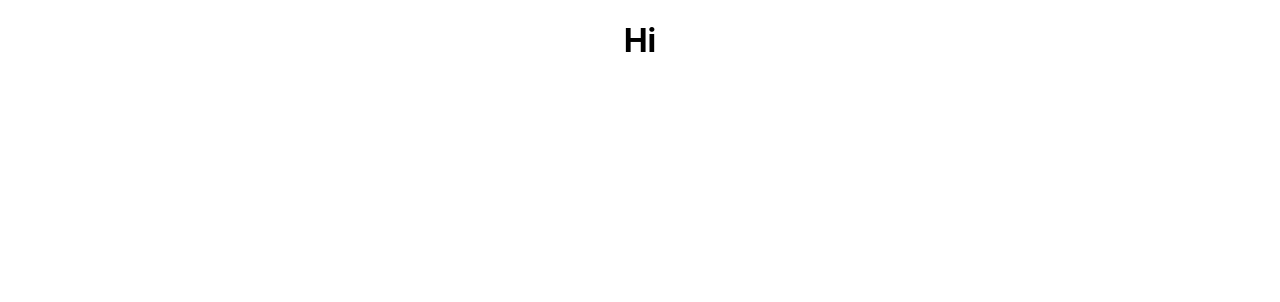
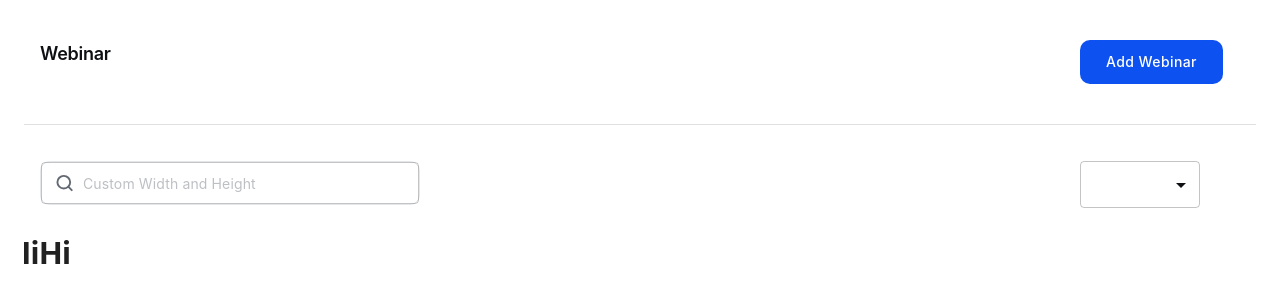
Before and after one commit to anujvdev2020/task01, a React (Create React App) app: page / in a window 1280 px wide. Shown: the top 302 px of the page. Built offline with nearby package versions, Linux system fonts and the light colour scheme.

Commit message:
changes for custom components

```diff
--- a/package.json
+++ b/package.json
@@ -3,6 +3,9 @@
   "version": "0.1.0",
   "private": true,
   "dependencies": {
+    "@emotion/react": "^11.12.0",
+    "@emotion/styled": "^11.12.0",
+    "@mui/material": "^5.16.4",
     "@testing-library/jest-dom": "^5.17.0",
     "@testing-library/react": "^13.4.0",
     "@testing-library/user-event": "^13.5.0",
--- a/src/App.js
+++ b/src/App.js
@@ -1,11 +1,78 @@
-import logo from './logo.svg';
-import './App.css';
+// Css imports
+import { Container, Grid, Box, Typography } from "@mui/material/";
+import { ThemeProvider } from "@mui/material/styles";
+import CssBaseline from "@mui/material/CssBaseline";
+import theme from "./components/theme";
+import Divider from "@mui/material/Divider";
+import InputAdornment from "@mui/material/InputAdornment";
+//components imports
+import Header from "./components/Header";
+import CustomSearchBar from "./components/CustomSearchBar";
+import searchIcon from "./assets/search.svg";
+import CustomScrollbarContainer from "./components/CustomScrollContainer";
+import CustomSelect from "./components/CustomSelect";
+import MenuItem from "@mui/material/MenuItem";
+import FormControl from "@mui/material/FormControl";
+
+
 
 function App() {
   return (
-    <div className="App">
-     <h1>Hi </h1>
-    </div>
+    <ThemeProvider theme={theme}>
+      <CssBaseline />
+      <Box sx={{ padding: 3 }}>
+        <Header />
+        <Box sx={{ marginTop: 3 }}>
+          <Divider component="div" />
+          <CustomScrollbarContainer>
+            <Grid container spacing={2}>
+              <Grid item xs={10}>
+                <Box sx={{ padding: 2 }}>
+                  <CustomSearchBar
+                    InputProps={{
+                      startAdornment: (
+                        <InputAdornment position="start">
+                          <img
+                            src={searchIcon}
+                            height={"20px"}
+                            width={"20px"}
+                          />
+                        </InputAdornment>
+                      ),
+                    }}
+                    placeholder="Custom Width and Height"
+                    variant="outlined"
+                  />
+                </Box>
+              </Grid>
+              <Grid item xs={2}>
+                <Box sx={{ padding: 2 }}>
+                  <FormControl sx={{ minWidth: 120 }}>
+
+                    <CustomSelect
+                      labelId="custom-select-label"
+                      id="custom-select"
+                      defaultValue=""
+                     displayEmpty
+
+                    >
+                      <MenuItem value={10}>Ten</MenuItem>
+                      <MenuItem value={20}>Twenty</MenuItem>
+                      <MenuItem value={30}>Thirty</MenuItem>
+                    </CustomSelect>
+                  </FormControl>
+                </Box>
+              </Grid>
+            </Grid>
+
+            <Grid container spacing={2}>
+              <h1>Hi</h1>
+              <h1>Hi</h1>
+            </Grid>
+          </CustomScrollbarContainer>
+        </Box>
+      </Box>
+    </ThemeProvider>
   );
 }
 
--- /dev/null
+++ b/src/components/CustomBlueBtn.js
@@ -0,0 +1,20 @@
+import { styled } from "@mui/material/styles";
+import {Button } from "@mui/material/";
+
+const CustomBlueBtn = styled(Button)(({ theme }) => ({
+  background: "#0E51F1",
+
+  width:"143px",
+  height:"44px",
+  borderRadius:"10px",
+  color: "#FFFFFF",
+  textTransform:"none",
+  fontFamily: "Inter, Arial, sans-serif",
+  '&:hover': {
+    backgroundColor: "#0E51F1",
+    boxShadow: " 0px 8px 20px -8px #0E51F1",
+  },
+
+}));
+
+export default CustomBlueBtn;
--- /dev/null
+++ b/src/components/CustomScrollContainer.js
@@ -0,0 +1,31 @@
+import React from "react";
+import { styled } from "@mui/system";
+
+const CustomScrollbarContainer = styled("div")(({ theme }) => ({
+  marginTop: "20px",
+  width: "100%",
+  height: "300px",
+  overflowY: "scroll",
+  scrollbarWidth: "thin", // For Firefox
+  "scrollbar-color": "#D5DBE4", // For Firefox
+  "&::-webkit-scrollbar": {
+    width: "10px",
+  },
+  "&::-webkit-scrollbar-track": {
+    background: "#FFFF",
+  },
+  "&::-webkit-scrollbar-thumb": {
+    background: "#D5DBE4",
+    borderRadius: "4px",
+    border: `2px solid ${theme.palette.background.paper}`,
+  },
+  "&::-webkit-scrollbar-thumb:hover": {
+    backgroundColor: "#FFFF",
+  },
+}));
+
+const App = ({ children }) => {
+  return <CustomScrollbarContainer>{children}</CustomScrollbarContainer>;
+};
+
+export default App;
--- /dev/null
+++ b/src/components/CustomSearchBar.js
@@ -0,0 +1,24 @@
+import TextField from "@mui/material/TextField";
+import { styled } from "@mui/material/styles";
+
+const CustomSearcBar = styled(TextField)(({ theme }) => ({
+  border: "1px solid #E3E7EC",
+  borderRadius: "10px",
+  width: "380px",
+  height: "44px",
+  opacity: "0px",
+  fontFamily: "Inter, Arial, sans-serif",
+
+  borderRadius:"10px",
+  "& .MuiInputBase-root": {
+    height: "100%", // Ensure the input field itself takes the full height
+    fontFamily: "Inter, Arial, sans-serif",
+    fontSize: "14px",
+    fontWeight: "400",
+    lineHeight: "16.94px",
+    textAlign: "left",
+    color: "#636973",
+  },
+}));
+
+export default CustomSearcBar;
--- /dev/null
+++ b/src/components/CustomSelect.js
@@ -0,0 +1,26 @@
+import Select from "@mui/material/Select";
+import { styled } from "@mui/material/styles";
+
+const CustomSelect = styled(Select)(({ theme }) => ({
+  ".MuiSelect-select": {
+    padding: "12px 14px",
+    fontSize: "16px",
+  },
+  ".MuiOutlinedInput-root": {
+    width: "220px",
+    height: "44px",
+    borderRadius: "8px",
+    backgroundColor: "#f5f5f5",
+    "& fieldset": {
+      borderColor: "#ccc",
+    },
+    "&:hover fieldset": {
+      borderColor: theme.palette.primary.main,
+    },
+  },
+  ".MuiSelect-icon": {
+    color: theme.palette.primary.main,
+  },
+}));
+
+export default CustomSelect;
--- /dev/null
+++ b/src/components/Header.js
@@ -0,0 +1,26 @@
+import { Grid, Box, Typography, Button } from "@mui/material/";
+import CustomBlueBtn from "./CustomBlueBtn";
+
+const Header = () => {
+  return (
+    <Grid container spacing={2}>
+      <Grid item xs={10}>
+        <Box sx={{ padding: 2 }}>
+          <Typography
+            variant="h1"
+            sx={{ color: "primary.main", marginBottom: 2 }}
+          >
+            Webinar
+          </Typography>
+        </Box>
+      </Grid>
+      <Grid item xs={2}>
+        <Box sx={{ padding: 2 }}>
+          <CustomBlueBtn>Add Webinar</CustomBlueBtn>
+        </Box>
+      </Grid>
+    </Grid>
+  );
+};
+
+export default Header;
--- /dev/null
+++ b/src/components/assets.js
@@ -0,0 +1 @@
+export const searchIcon = require("../assets/search.svg");
--- /dev/null
+++ b/src/components/theme.js
@@ -0,0 +1,42 @@
+import { createTheme } from "@mui/material/styles";
+
+const theme = createTheme({
+  typography: {
+    h1: {
+      fontSize: "18px",
+      fontWeight: "600",
+      lineHeight: "28px",
+      fontFamily: "Inter, Arial, sans-serif",
+    },
+    h2: {
+      fontSize: "2rem",
+      fontWeight: "bold",
+      lineHeight: 1.3,
+    },
+    body1: {
+      fontSize: "1rem",
+      lineHeight: 1.5,
+    },
+  },
+  palette: {
+    primary: {
+      main: "#0E1013",
+    },
+    secondary: {
+      main: "#dc004e",
+    },
+  },
+  button: {
+    blueButton: {
+      textTransform: "none", // Disable uppercase transformation for buttons
+      fontSize: "16px",
+      fontFamily: "Inter, Arial, sans-serif",
+      fontWeight: "600",
+      height: "44px",
+      width: "143px",
+      boxShadow: "0px 8px 20px -8px rgba(14, 81, 241, 1)"
+    },
+  },
+});
+
+export default theme;
```
Also changed, not shown: src/assets/search.svg (added), src/components/WebinarForm.js (added), 1 other file (tests, documents, lock files or other folders).
